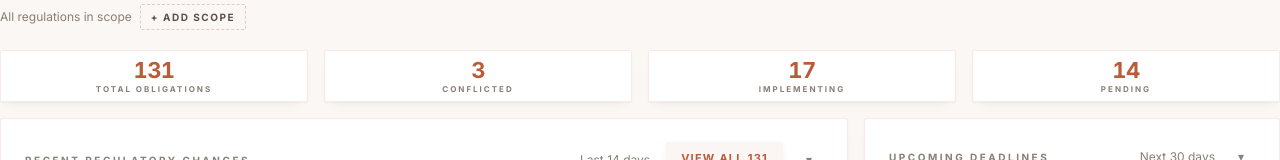
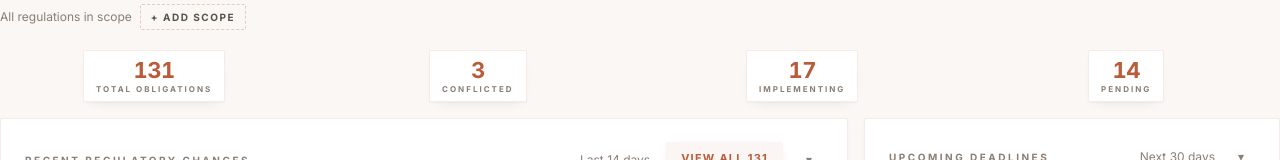
Before and after one commit to dirardm/obligai-current, a Next.js app in the folder web/: page / in a window 1280 px wide. Shown: the top 160 px of the page. Built offline with nearby package versions, Linux system fonts and the light colour scheme.

Commit message:
stat cards: shrink-wrap to content width, centre in column

```diff
--- a/web/src/styles/ObligaI_Extended_Stylesheet.css
+++ b/web/src/styles/ObligaI_Extended_Stylesheet.css
@@ -2827,6 +2827,8 @@ a:not([class]) {
   flex-direction: column;
   justify-content: center;
   min-height: 0;
+  width: fit-content;
+  justify-self: center;
 }
 .card--stat-compact .stat-num {
   font: 700 22px/1 var(--font-sans);
```
